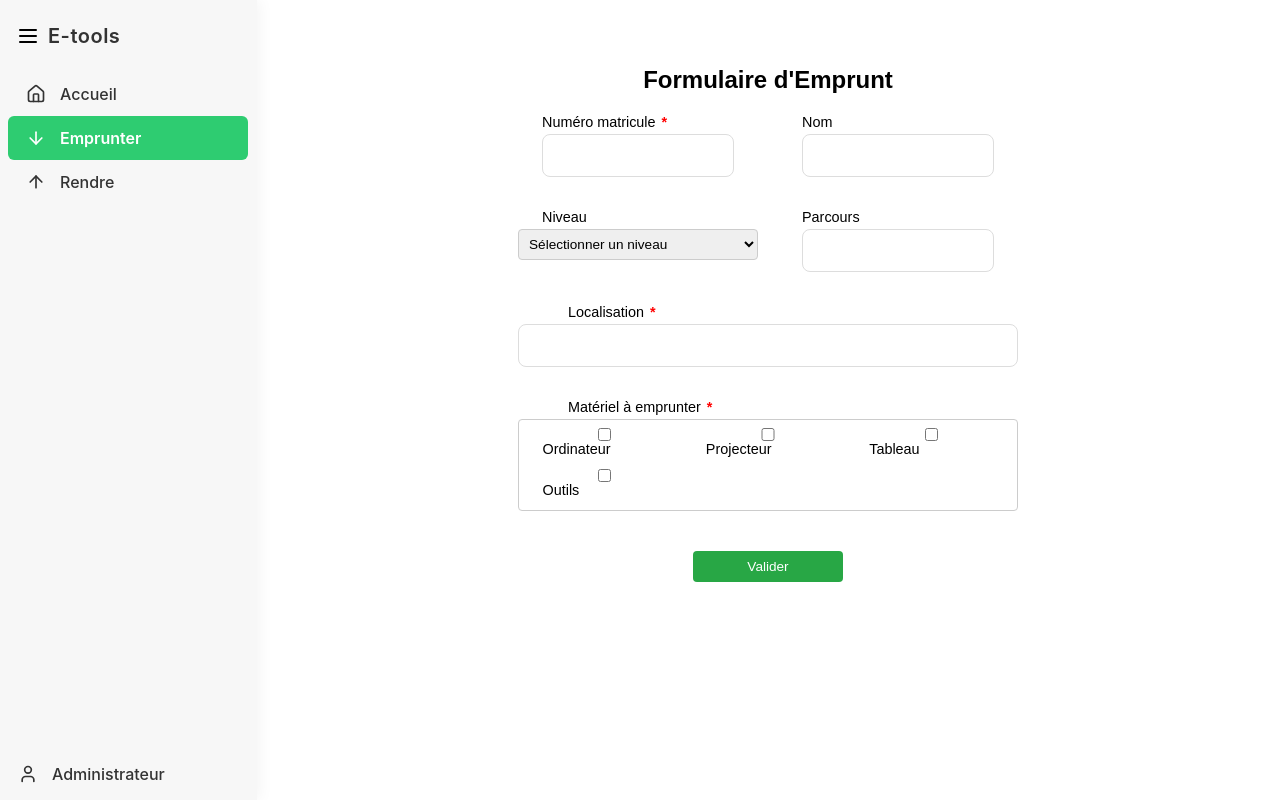
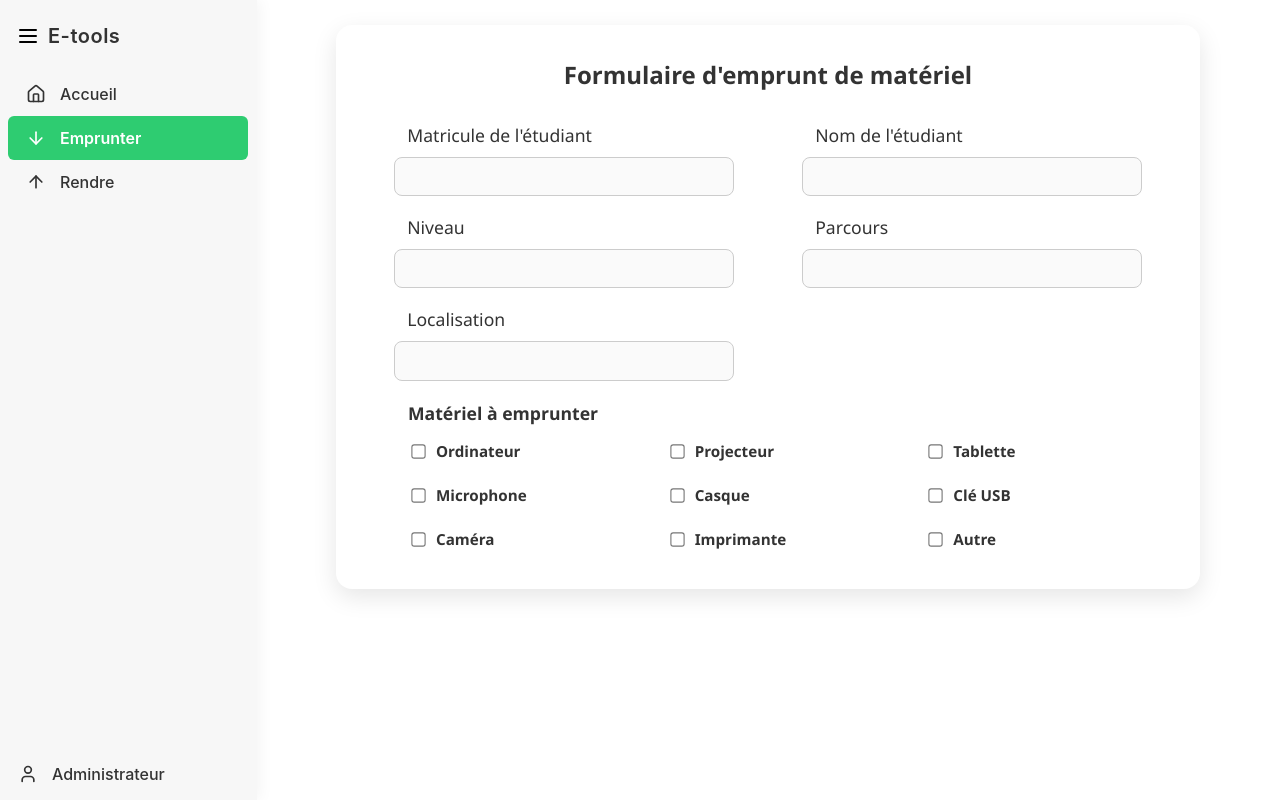
Before and after one commit to Diary-Di/E-tools, a Next.js app in the folder client/: page /emprunter in a window 1280 px wide. Built offline with nearby package versions, Linux system fonts and the light colour scheme.

Commit message:
added page in admin section

```diff
--- /dev/null
+++ b/client/src/app/css/ajout.css
@@ -0,0 +1,50 @@
+.form-container {
+    max-width: 500px;
+    margin: 2rem auto;
+    padding: 2rem;
+    background: #f9f9f9;
+    border-radius: 12px;
+    box-shadow: 0 2px 12px rgba(0, 0, 0, 0.1);
+  }
+
+  .form-container h2 {
+    text-align: center;
+    margin-bottom: 1.5rem;
+    color: #333;
+  }
+
+  form {
+    display: flex;
+    flex-direction: column;
+    gap: 1.2rem;
+  }
+
+  label {
+    display: flex;
+    flex-direction: column;
+    font-weight: 600;
+    color: #444;
+  }
+
+  input {
+    padding: 0.6rem;
+    border: 1px solid #ccc;
+    border-radius: 6px;
+    margin-top: 0.3rem;
+    font-size: 1rem;
+  }
+
+  button {
+    padding: 0.8rem;
+    background: #0070f3;
+    color: white;
+    border: none;
+    border-radius: 6px;
+    font-weight: bold;
+    cursor: pointer;
+    transition: background 0.3s ease;
+  }
+
+  button:hover {
+    background: #0059c1;
+  }
--- a/client/src/app/css/emprunter.css
+++ b/client/src/app/css/emprunter.css
@@ -1,118 +1,120 @@
-h1 {
-  text-align: center;
-  margin-bottom: 20px; /* Reduced from 30px */
-  font-size: 1.5rem; /* Smaller font size */
+/* Container for the whole form */
+.form-container {
+  max-width: 800px;
+  margin: 2rem auto;
+  padding: 2rem;
+  border-radius: 16px;
+  background: #ffffff;
+  box-shadow: 0 8px 24px rgba(0, 0, 0, 0.1);
+  font-family: 'Segoe UI', sans-serif;
+  transition: box-shadow 0.3s ease;
+  margin-top: 5px;
 }
 
-.container {
-  max-width: 500px; /* Reduced from 600px */
-  margin: 15px auto 30px; /* Reduced margins */
-  padding: 15px; /* Reduced padding */
-  font-family: Arial, sans-serif;
+.form-container:hover {
+  box-shadow: 0 12px 32px rgba(0, 0, 0, 0.15);
 }
 
-.form {
-  display: flex;
-  flex-direction: column;
-  gap: 12px; /* Reduced from 18px */
+/* Page heading */
+.form-container h2 {
+  text-align: center;
+  margin-bottom: 2rem;
+  margin-top: 1px;
+  color: #333;
 }
 
-.required-label::after {
-  content: ' *';
-  color: red;
-  font-weight: bold;
-  margin-left: 2px;
+/* Two-column layout for form fields */
+.form-grid {
+  display: grid;
+  grid-template-columns: repeat(auto-fit, minmax(280px, 1fr));
+  gap: 1rem;
 }
 
-.form-row {
-  display: flex;
-  gap: 6px; /* Reduced from 8px */
-  flex-wrap: wrap;
-  justify-content: space-between;
-}
-
+/* Individual input field styling */
 .form-group {
   display: flex;
   flex-direction: column;
-  flex: 0 0 48%; /* Maintain width for two-column layout */
-  min-width: 140px; /* Reduced from 160px */
+  margin-bottom: 3px; /* consistent spacing between fields */
 }
 
-.form-group.full-width {
-  flex: 0 0 100%;
-  min-width: 100%;
+/* Reusable label style */
+.form-label {
+  font-weight: 600;
+  color: #333;
+  margin-bottom: 0.5rem;
+  font-size: 0.95rem;
+  display: inline-block;
 }
 
-.form-group label {
-  margin-bottom: 4px; /* Reduced from 6px */
-  font-size: 0.9rem; /* Smaller font size */
+.form-group input {
+  padding: 0.6rem 0.75rem;
+  border-radius: 8px;
+  border: 1px solid #ccc;
+  font-size: 1rem;
+  background-color: #fafafa;
+  transition: border-color 0.3s, box-shadow 0.3s;
 }
 
-.input {
-  padding: 6px; /* Reduced from 8px */
-  font-size: 0.85rem; /* Reduced from 15px */
-  border: 1px solid #ccc;
-  border-radius: 4px; /* Slightly smaller border radius */
-  width: 100%;
-  box-sizing: border-box;
+.form-group input:focus {
+  border-color: #0070f3;
+  outline: none;
+  box-shadow: 0 0 0 3px rgba(0, 112, 243, 0.2);
 }
 
-/* Localisation input (third row) */
-.form-row .form-group.full-width .input {
-  width: 100%; /* Changed to full width for consistency, adjust if needed */
+/* Checkbox section */
+.checkbox-section {
+  margin-top: 3px;
+  padding-left: 40px; /* Move slightly to the right */
 }
 
-.checkbox-group {
+.checkbox-section h3 {
+  margin-bottom: 1rem;
+  color: #333;
+  font-weight: 600;
+  font-size: 1.1rem;
+}
+
+.checkbox-grid {
   display: grid;
   grid-template-columns: repeat(3, 1fr);
-  gap: 8px; /* Reduced from 12px */
-  border: 1px solid #ccc;
-  padding: 8px; /* Reduced from 12px */
-  border-radius: 4px;
-  background-color: #fff;
+  gap: 1rem; /* spacing between checkboxes */
 }
 
-.checkbox-label {
+/* Unified checkbox item label styling */
+.checkbox-item {
   display: flex;
   align-items: center;
-  gap: 6px; /* Reduced from 8px */
-  font-size: 0.85rem; /* Smaller font size */
+  gap: 0.5rem;
+  font-weight: 600;
+  color: #333;
+  font-size: 0.95rem;
+  margin-bottom: 0.5rem; /* spacing between checkbox rows */
 }
 
-.button {
-  padding: 8px; /* Reduced from 10px */
-  font-size: 0.85rem; /* Reduced from 15px */
-  background-color: #28a745;
-  color: #fff;
-  border: none;
-  border-radius: 4px;
-  cursor: pointer;
-  width: 100%; /* Changed from 150% to fit container */
-  max-width: 150px; /* Reduced from 200px */
-  margin: 8px auto 0; /* Reduced from 12px */
+.checkbox-item input {
+  accent-color: #0070f3;
+  transform: scale(1.1);
 }
 
-.button:hover {
-  background-color: #218838;
+/* Submit button styling */
+.submit-button {
+  margin-top: 2.5rem;
+  padding: 0.75rem 1.5rem;
+  background: linear-gradient(to right, #0070f3, #0051cc);
+  color: white;
+  border: none;
+  border-radius: 10px;
+  font-weight: bold;
+  cursor: pointer;
+  display: block;
+  width: 100%;
+  max-width: 240px;
+  margin-left: auto;
+  margin-right: auto;
+  transition: transform 0.2s, background 0.3s;
 }
 
-/* Responsive design for small screens */
-@media (max-width: 500px) { /* Adjusted from 600px */
-  .form-row {
-    flex-direction: column;
-    gap: 8px; /* Reduced from 12px */
-  }
-
-  .form-group {
-    flex: 1 1 100%;
-    min-width: 100%;
-  }
-
-  .form-group.full-width {
-    flex: 1 1 100%;
-  }
-
-  .checkbox-group {
-    grid-template-columns: 1fr 1fr;
-  }
+.submit-button:hover {
+  transform: scale(1.05);
+  background: linear-gradient(to right, #0051cc, #0070f3);
 }
--- a/client/src/app/emprunter/page.tsx
+++ b/client/src/app/emprunter/page.tsx
@@ -1,30 +1,26 @@
-'use client'; // Required for client-side interactivity in App Router
+'use client';
 
 import { useState } from 'react';
-import '@/app/css/emprunter.css'; // Import the CSS file
-
-interface FormData {
-  matricule: string;
-  nom: string;
-  niveau: string;
-  parcours: string;
-  materiel: string[];
-  localisation: string;
-}
+import '../css/emprunter.css';
 
 export default function EmprunterPage() {
-  const [formData, setFormData] = useState<FormData>({
+  const [formData, setFormData] = useState({
     matricule: '',
     nom: '',
     niveau: '',
     parcours: '',
+    localisation: '',
     materiel: [],
-    localisation: '',
   });
 
-  const handleChange = (e: React.ChangeEvent<HTMLInputElement | HTMLSelectElement>) => {
-    const { name, value, type } = e.target;
-    const checked = (e.target as HTMLInputElement).checked;
+  const materielOptions = [
+    'Ordinateur', 'Projecteur', 'Tablette',
+    'Microphone', 'Casque', 'Clé USB',
+    'Caméra', 'Imprimante', 'Autre'
+  ];
+
+  const handleChange = (e: React.ChangeEvent<HTMLInputElement>) => {
+    const { name, value, type, checked } = e.target;
 
     if (type === 'checkbox') {
       setFormData((prev) => ({
@@ -34,104 +30,92 @@ export default function EmprunterPage() {
           : prev.materiel.filter((item) => item !== value),
       }));
     } else {
-      setFormData((prev) => ({ ...prev, [name]: value }));
+      setFormData((prev) => ({
+        ...prev,
+        [name]: value,
+      }));
     }
   };
 
   const handleSubmit = (e: React.FormEvent) => {
     e.preventDefault();
-    console.log('Form Data:', formData);
-    alert('Formulaire soumis avec succès !');
+    console.log('Submitted Data:', formData);
   };
 
+  const isFormValid =
+    formData.matricule.trim() &&
+    formData.nom.trim() &&
+    formData.niveau.trim() &&
+    formData.parcours.trim() &&
+    formData.localisation.trim() &&
+    formData.materiel.length > 0;
+
   return (
-    <div className="container">
-      <h1>Formulaire d'Emprunt</h1>
-      <form onSubmit={handleSubmit} className="form">
-        {/* Row 1: Numéro matricule and Nom */}
-        <div className="form-row">
+    <div className="form-container">
+      <h2>Formulaire d'emprunt de matériel</h2>
+      <form onSubmit={handleSubmit}>
+        <div className="form-grid">
           <div className="form-group">
-            <label htmlFor="matricule" className="required-label">Numéro matricule</label>
+            <label htmlFor="matricule" className="form-label">Matricule de l'étudiant</label>
             <input
               type="text"
               id="matricule"
               name="matricule"
               value={formData.matricule}
               onChange={handleChange}
-              required
-              className="input"
             />
           </div>
+
           <div className="form-group">
-            <label htmlFor="nom">Nom</label>
+            <label htmlFor="nom" className="form-label">Nom de l'étudiant</label>
             <input
               type="text"
               id="nom"
               name="nom"
               value={formData.nom}
               onChange={handleChange}
-              required
-              className="input"
             />
           </div>
-        </div>
 
-        {/* Row 2: Niveau and Parcours */}
-        <div className="form-row">
           <div className="form-group">
-            <label htmlFor="niveau">Niveau</label>
-            <select
+            <label htmlFor="niveau" className="form-label">Niveau</label>
+            <input
+              type="text"
               id="niveau"
               name="niveau"
               value={formData.niveau}
               onChange={handleChange}
-              required
-              className="input"
-            >
-              <option value="">Sélectionner un niveau</option>
-              <option value="L1">L1</option>
-              <option value="L2">L2</option>
-              <option value="L3">L3</option>
-              <option value="M1">M1</option>
-              <option value="M2">M2</option>
-            </select>
+            />
           </div>
+
           <div className="form-group">
-            <label htmlFor="parcours">Parcours</label>
+            <label htmlFor="parcours" className="form-label">Parcours</label>
             <input
               type="text"
               id="parcours"
               name="parcours"
               value={formData.parcours}
               onChange={handleChange}
-              required
-              className="input"
             />
           </div>
-        </div>
 
-        {/* Row 3: Localisation */}
-        <div className="form-row">
-          <div className="form-group full-width">
-            <label htmlFor="localisation" className="required-label">Localisation</label>
+          <div className="form-group">
+            <label htmlFor="localisation" className="form-label">Localisation</label>
             <input
               type="text"
               id="localisation"
               name="localisation"
               value={formData.localisation}
               onChange={handleChange}
-              required
-              className="input"
             />
           </div>
         </div>
 
-        {/* Matériel à emprunter (Checkbox List) */}
-        <div className="form-group">
-          <label className="required-label">Matériel à emprunter</label>
-          <div className="checkbox-group">
-            {['Ordinateur', 'Projecteur', 'Tableau', 'Outils'].map((item) => (
-              <label key={item} className="checkbox-label">
+        <div className="checkbox-section">
+          <h3>Matériel à emprunter</h3>
+          <div className="checkbox-grid">
+            {materielOptions.map((item) => (
+              <label key={item} className="checkbox-item">
                 <input
                   type="checkbox"
                   name="materiel"
@@ -145,10 +129,9 @@ export default function EmprunterPage() {
           </div>
         </div>
 
-        {/* Valider Button */}
-        <button type="submit" className="button">
-          Valider
-        </button>
+        {isFormValid && (
+          <button type="submit" className="submit-button">Soumettre</button>
+        )}
       </form>
     </div>
   );
```
Also changed, not shown: client/src/app/ajouter/page.tsx (+90 -0 lines), client/src/app/css/rendre.css (+45 -11 lines), client/src/app/rendre/page.tsx (+25 -3 lines), client/src/app/sidebar.tsx (+4 -3 lines), client/src/app/inventorier/page.tsx (added).
